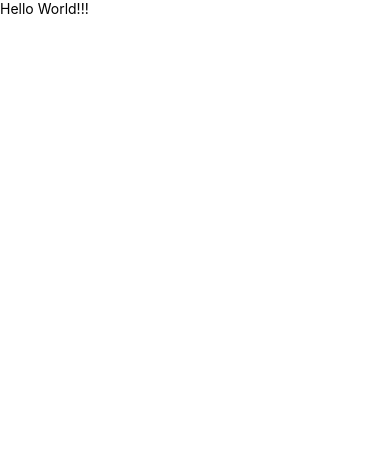
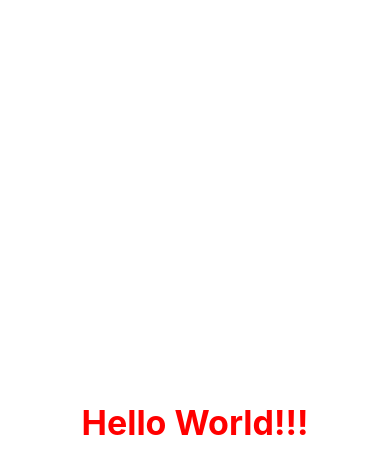
Before and after one commit to nileshborate/react_native, a React Native app in the folder firstappnative/: screen / in a window 390 px wide. Shown: the top 474 px of the page. Built offline with nearby package versions, Linux system fonts and the light colour scheme.

Commit message:
inline styling

```diff
--- a/firstappnative/App.tsx
+++ b/firstappnative/App.tsx
@@ -2,8 +2,10 @@ import { Text, View } from 'react-native';
 
 function App() {
   return (
-    <View>
-      <Text>Hello World!!!</Text>
+    <View style={{ flex: 1, justifyContent: 'center', alignItems: 'center' }}>
+      <Text style={{ color: 'red', fontSize: 34, fontWeight: 'bold' }}>
+        Hello World!!!
+      </Text>
     </View>
   );
 }
```
